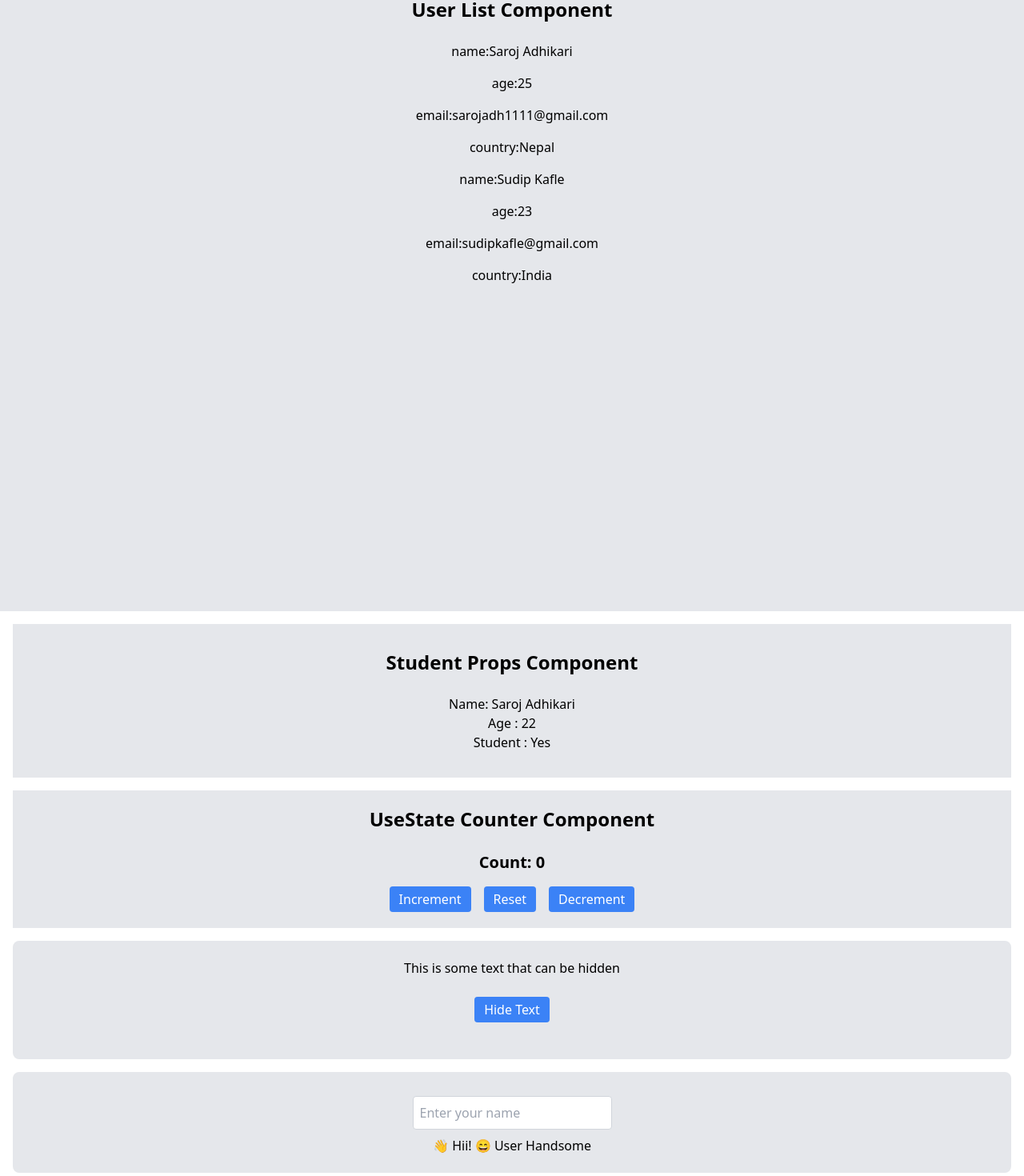
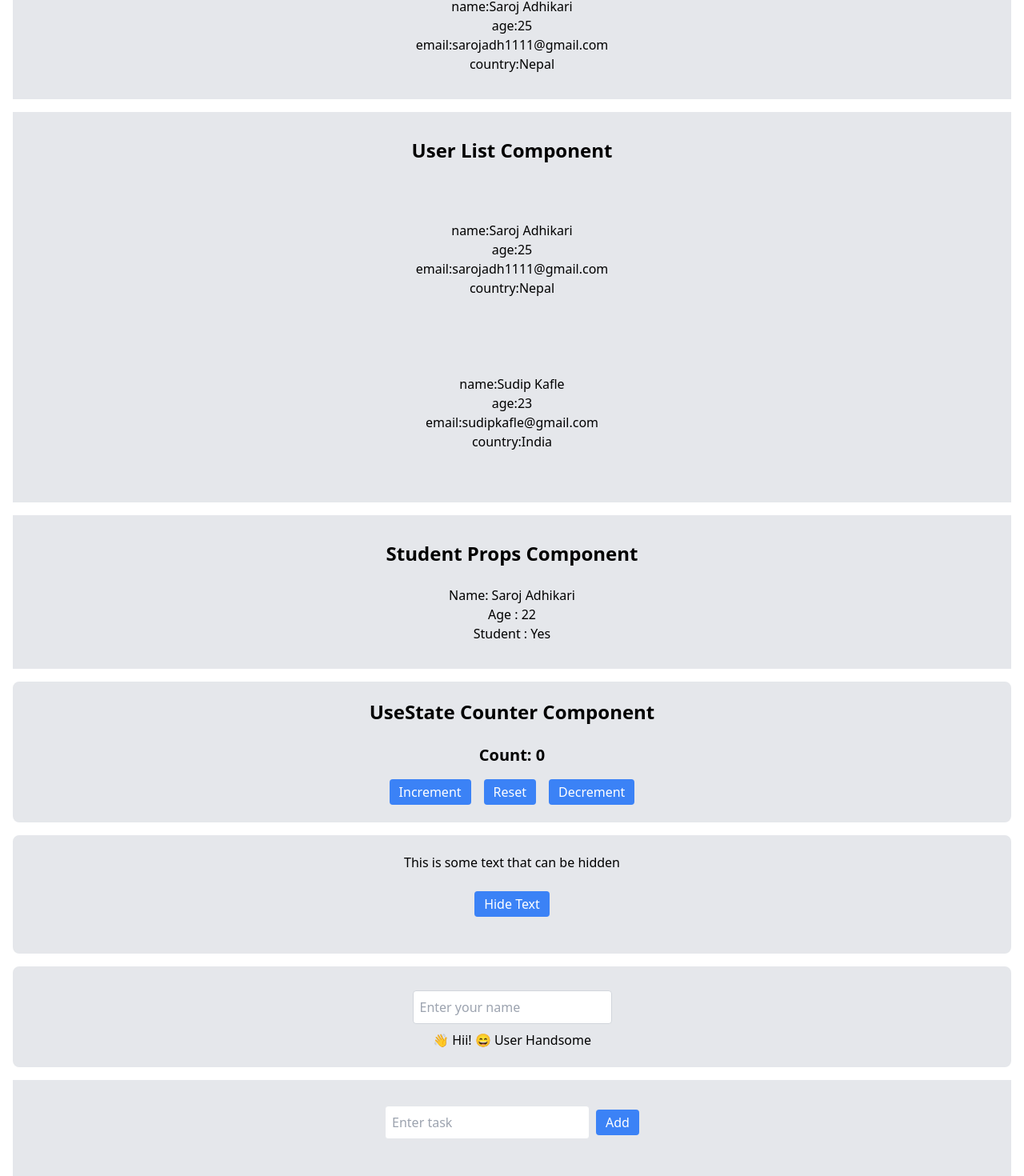
Before and after one commit to Sarojadhi/react19Crashcode, a React (Vite) app: page / in a window 1280 px wide. Shown: the part 180-1650 px from the top of the page at 80% size. Built offline with nearby package versions, Linux system fonts and the light colour scheme.

Commit message:
adding TodoList

```diff
--- a/package.json
+++ b/package.json
@@ -10,6 +10,7 @@
     "preview": "vite preview"
   },
   "dependencies": {
+    "framer-motion": "^12.23.24",
     "react": "^19.1.1",
     "react-dom": "^19.1.1"
   },
--- a/src/App.jsx
+++ b/src/App.jsx
@@ -6,6 +6,7 @@ import StudentProps from './props/studentProps'
 import IncrementDecrement from './State/IncrementDecrement'
 import HideText from './State/HideText'
 import InputBox from './State/InputBox'
+import TodoList from './State/TodoList'
 
 const App = () => {
   return (
@@ -17,6 +18,7 @@ const App = () => {
      <IncrementDecrement />
      <HideText />
      <InputBox />
+     <TodoList />
     </>
   )
 }
--- a/src/Component/Welcome.jsx
+++ b/src/Component/Welcome.jsx
@@ -5,8 +5,10 @@
    function Welcome() {
   return (
     <>
+      <div className="m-4 p-5 flex flex-col items-center bg-gray-200 py-8">
       <h1>Hello, React!</h1>
       <p>Welcome to the world of React.</p>
+      </div>
     </>
   );
 }
--- a/src/State/IncrementDecrement.jsx
+++ b/src/State/IncrementDecrement.jsx
@@ -3,9 +3,9 @@ import { useState } from 'react'
 const IncrementDecrement = () => {
             const [count, setcount] = useState(0)
   return (
-    <div className="m-4 p-5 flex flex-col items-center bg-gray-200">
+    <div className='m-4 p-5  text-center  border-amber-1000 border-2 rounded-lg bg-gray-200 flex flex-col items-center'>
         <h2 className="text-2xl font-bold mb-6">UseState Counter Component</h2>
-        <h3 className="text-xl font-semibold mb-4">Count: {count}</h3>
+        <h3 className="text-xl font-semibold mb-4">Count:  {count}</h3>
         <div className="flex space-x-4">
         <button onClick = {()=>setcount(count+1)}className="bg-blue-500 px-3 py-1 text-white rounded ">Increment</button>
         <button onClick = {()=>setcount(0)}className="bg-blue-500 px-3 py-1 text-white rounded">Reset</button>
--- /dev/null
+++ b/src/State/TodoList.jsx
@@ -0,0 +1,148 @@
+/*
+  This is a simple todo list application using react useState hook with out framer motion and css styling
+
+import { useState } from "react";
+const TodoList = () => {
+  const [input, setinput] = useState("");
+  const [list, setlist] = useState([]);
+  const add = () => {
+    setlist([...list, input]);
+    setinput("");
+  };
+  return (
+    <>
+      <div className="m-4 p-5 flex flex-col items-center bg-gray-200 py-8">
+        <div>TodoList</div>
+        <input
+          type="text"
+          value={input}
+          placeholder="Enter Task"
+          onChange={(e) => setinput(e.target.value)}
+        />
+        <button onClick={add}>Add</button>
+        <ul>
+          {list.map((item, index) => (
+            <li key={index}> {item}</li>
+          ))}
+        </ul>
+      </div>
+    </>
+  );
+};
+export default TodoList;
+
+*/
+// This is a simple todo list application using react useState hook with out framer motion and css styling
+
+import { useState } from "react";
+import { motion, AnimatePresence } from "framer-motion";
+
+function TodoList() {
+  const [tasks, setTasks] = useState([]);
+  const [input, setInput] = useState("");
+
+  // ➕ Add task
+  const addTask = () => {
+    if (input.trim()) {
+      const newTask = { text: input, done: false, id: Date.now() };
+      setTasks([...tasks, newTask]);
+      setInput("");
+    }
+  };
+
+  // ⌨️ Add task with Enter
+  const handleKeyDown = (e) => {
+    if (e.key === "Enter") addTask();
+  };
+
+  // ❌ Delete with confirmation
+  const deleteTask = (id) => {
+    const taskToDelete = tasks.find((task) => task.id === id);
+    const confirmDelete = window.confirm(
+      `Are you sure you want to delete this task: "${taskToDelete.text}"?`
+    );
+    if (confirmDelete) {
+      setTasks(tasks.filter((task) => task.id !== id));
+    }
+  };
+
+  // ✅ Mark Done / Undo
+  const toggleDone = (id) => {
+    setTasks(
+      tasks.map((task) =>
+        task.id === id ? { ...task, done: !task.done } : task
+      )
+    );
+  };
+
+  // 🧹 Clear input
+  const clearInput = () => setInput("");
+
+  return (
+    <div className="m-4 p-5 flex flex-col items-center bg-gray-200 py-8">
+      <div className="flex items-center gap-2">
+        <input
+          value={input}
+          onChange={(e) => setInput(e.target.value)}
+          onKeyDown={handleKeyDown}
+          placeholder="Enter task"
+          className="border p-2 rounded w-64"
+        />
+        {input && (
+          <button
+            onClick={clearInput}
+            className="bg-gray-300 text-black px-2 py-1 rounded"
+          >
+            ✖
+          </button>
+        )}
+        <button
+          onClick={addTask}
+          className="bg-blue-500 text-white px-3 py-1 rounded"
+        >
+          Add
+        </button>
+      </div>
+
+      <ul className="mt-5 space-y-3 w-[350px]">
+        <AnimatePresence>
+          {tasks.map((task) => (
+            <motion.li
+              key={task.id}
+              initial={{ opacity: 0, y: 20 }}
+              animate={{ opacity: 1, y: 0 }}
+              exit={{ opacity: 0, x: 50 }}
+              transition={{ duration: 0.3 }}
+              className="flex items-center justify-between gap-2 border-b pb-2"
+            >
+              <span
+                className={`flex-1 break-words ${
+                  task.done ? "line-through text-gray-500" : "text-black"
+                }`}
+              >
+                {task.text}
+              </span>
+
+              <div className="flex gap-2 flex-shrink-0">
+                <button
+                  onClick={() => toggleDone(task.id)}
+                  className="bg-green-500 text-white px-2 py-1 rounded text-sm"
+                >
+                  {task.done ? "Undo" : "Done"}
+                </button>
+                <button
+                  onClick={() => deleteTask(task.id)}
+                  className="bg-red-500 text-white px-2 py-1 rounded text-sm"
+                >
+                  Delete
+                </button>
+              </div>
+            </motion.li>
+          ))}
+        </AnimatePresence>
+      </ul>
+    </div>
+  );
+}
+
+export default TodoList;
--- a/src/props/UserCard.jsx
+++ b/src/props/UserCard.jsx
@@ -2,14 +2,13 @@
 const UserCard = ({user}) => {
   return (
    <>
-
+    <div className="m-4 p-5 flex flex-col items-center bg-gray-200 py-8">
       <h2>name:{user.name}</h2>
       <p> age:{user.age}</p>
       <p>email:{user.email}</p>
       <p>country:{user.address.country}</p>
-
+</div>
    </>
   )
 }
-
 export default UserCard;
--- a/src/props/UserList.jsx
+++ b/src/props/UserList.jsx
@@ -3,7 +3,7 @@ import UserCard from './UserCard';
 
 const UserList = () => {
   return (
-    <div className="flex flex-col items-center bg-gray-200 min-h-screen py-8">
+      <div className="m-4 p-5 flex flex-col items-center bg-gray-200 py-8">
       <h2 className="text-2xl font-bold mb-6">User List Component</h2>
       <div className="flex flex-col items-center space-y-4">
         {data.user.map((user) => (
```
Also changed, not shown: 1 other file (tests, documents, lock files or other folders).
